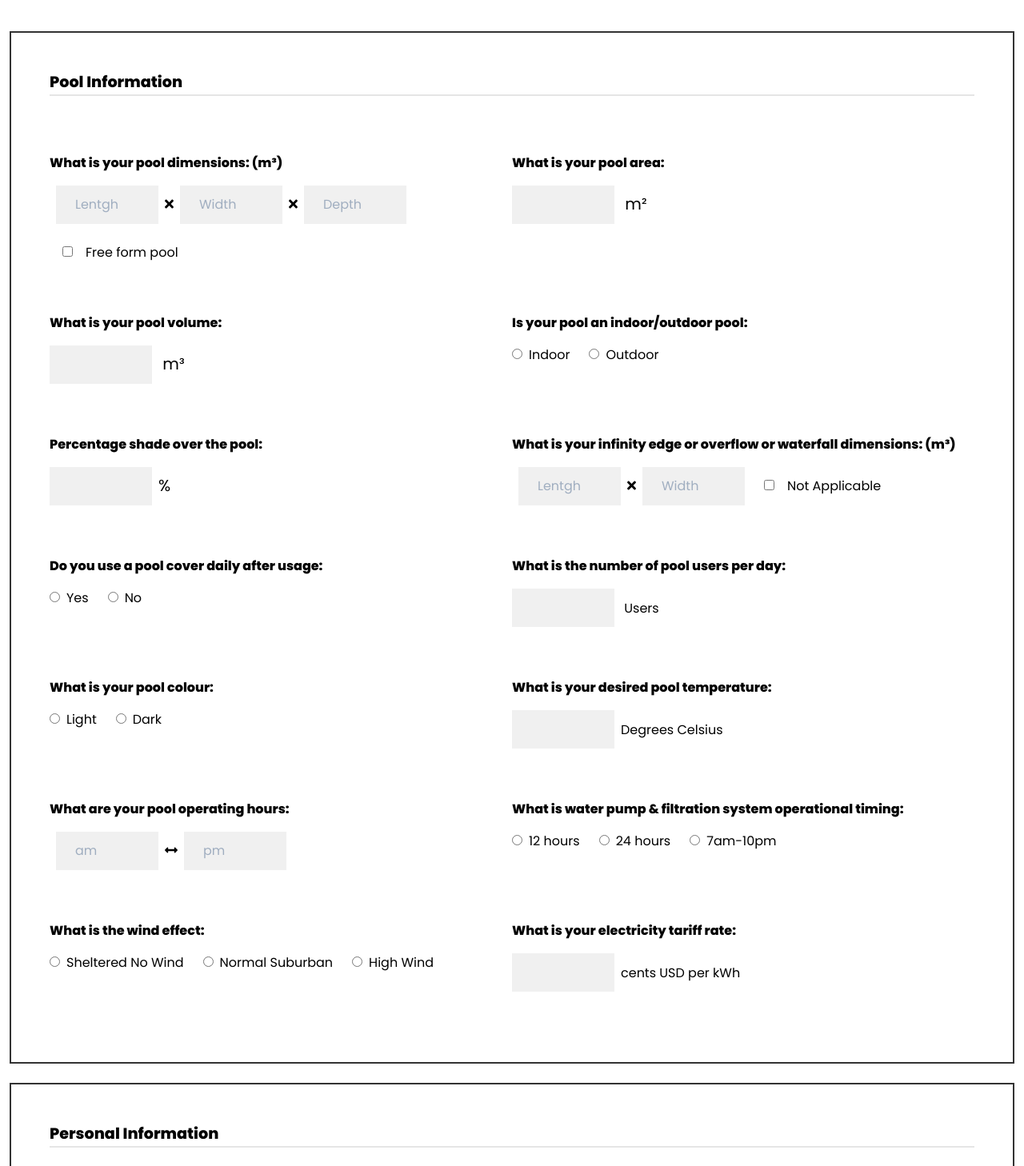
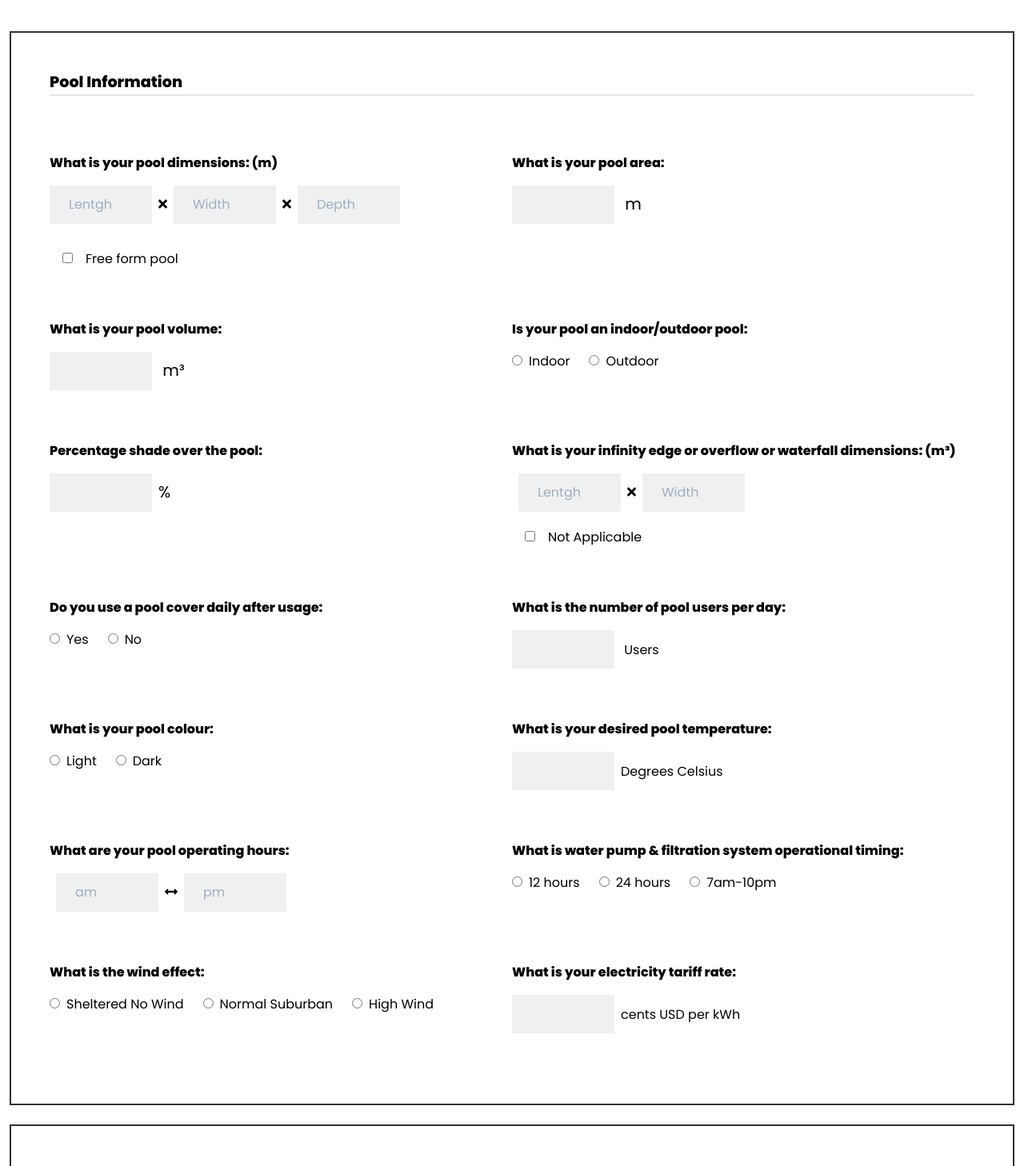
Before and after one commit to aatauil/Navatech-frontend, a React (Create React App) app: page /Evaluation in a window 1280 px wide. Shown: the part 244-1702 px from the top of the page at 80% size. Built offline with nearby package versions, Linux system fonts and the light colour scheme.

Commit message:
fixed pool evaluation layout for mobile

```diff
--- a/src/Routes/PoolEvalutation.js
+++ b/src/Routes/PoolEvalutation.js
@@ -17,16 +17,16 @@ function PoolEvalutation() {
                     <div className="grid grid-flow-row  grid-cols-1 xl:grid-cols-2 py-6">
                         <div className="mt-12">
                         <fieldset>
-                            <legend className="font-bold">What is your pool dimensions: (m³)</legend>
+                            <legend className="font-bold">What is your pool dimensions: (m)</legend>
                             <div className="my-4">
                                 <label htmlFor="dimension-length" className="hidden"></label>
-                                <input type="number" min="0" id="dimension-length" name="dimension-length" className="p-6 mx-2 w-32 h-12 bg-gray" placeholder="Lentgh"></input>
-                                <FontAwesomeIcon icon={faTimes}/>
+                                <input type="number" min="0" id="dimension-length" name="dimension-length" className="ml-0 p-6  md:w-32 md:h-12 bg-gray mb-2 h-4 w-full" placeholder="Lentgh"></input>
+                                <FontAwesomeIcon icon={faTimes} className="hidden md:inline mx-2"/>
                                 <label htmlFor="dimension-width" className="hidden"></label>
-                                <input type="number" min="0" id="dimension-width" name="dimension-width" className="p-6 mx-2 w-32 h-12  bg-gray" placeholder="Width"></input>
-                                <FontAwesomeIcon icon={faTimes}/>
+                                <input type="number" min="0" id="dimension-width" name="dimension-width" className="ml-0 p-6  md:w-32 md:h-12  bg-gray mb-2  h-4 w-full" placeholder="Width"></input>
+                                <FontAwesomeIcon icon={faTimes} className="hidden md:inline mx-2"/>
                                 <label htmlFor="dimension-depth" className="hidden"></label>
-                                <input type="number" min="0" id="dimension-depth" name="dimension-depth"  className="p-6 mx-2 w-32 h-12  bg-gray" placeholder="Depth"></input>
+                                <input type="number" min="0" id="dimension-depth" name="dimension-depth"  className="ml-0 p-6  md:w-32 md:h-12  bg-gray mb-2  h-4 w-full" placeholder="Depth"></input>
                                 <div className="mt-6">
                                     <input type="checkbox" className="mx-4" id="no-overflow"></input>
                                     <label className="my-4" name="no-overflow" htmlFor="no-overflow">Free form pool</label>
@@ -38,7 +38,7 @@ function PoolEvalutation() {
                         <div className="mt-12">
                             <label className="font-bold" htmlFor="pool-area">What is your pool area:</label>
                             <div className="my-4">
-                                <input type="number" min="0" name="pool-area" id="pool-area" className="p-6 mr-2 w-32 h-12 bg-gray" ></input><span className="text-xl"> m²</span>
+                                <input type="number" min="0" name="pool-area" id="pool-area" className="p-6 mr-2 w-32 h-12 bg-gray" ></input><span className="text-xl"> m</span>
                             </div>
 
                         </div>
@@ -75,8 +75,10 @@ function PoolEvalutation() {
                                 <FontAwesomeIcon icon={faTimes}/>
                                 <label htmlFor="overflow-width" className="hidden"></label>
                                 <input type="number" min="0" id="overflow-width" name="width" className="p-6 mx-2 w-32 h-12  bg-gray" placeholder="Width"></input>
-                                <input type="checkbox" className="mx-4" id="no-overflow"></input>
-                                <label className="my-4" name="no-overflow" htmlFor="no-overflow">Not Applicable</label>
+                                <div>
+                                    <input type="checkbox" className="mt-6 mx-4" id="no-overflow"></input>
+                                    <label className="mt-6" name="no-overflow" htmlFor="no-overflow">Not Applicable</label>
+                                </div>
                             </div>
                         </fieldset>
                         </div>
@@ -127,23 +129,35 @@ function PoolEvalutation() {
                         <div className="mt-12">
                             <label className="font-bold">What is water pump & filtration system operational timing:</label>
                             <div className="my-4">
+                                <div className="block md:inline">
                                     <input type="radio" className="mr-2" name="filtration" id="twelve" value="twelve"></input>
-                                <label className="mr-6" htmlFor="twelve">12 hours</label>
+                                    <label className="mr-6 whitespace-no-wrap" htmlFor="twelve">12 hours</label>
+                                </div>
+                                <div className="block md:inline">
                                     <input type="radio" className="mr-2" name="filtration" id="twenty-four" value="twenty-four"></input>
-                                <label className="mr-6" htmlFor="twenty-four" >24 hours</label>
+                                    <label className="mr-6 whitespace-no-wrap" htmlFor="twenty-four" >24 hours</label>
+                                </div>
+                                <div className="block md:inline">
                                     <input type="radio" className="mr-2" name="filtration" id="seven-to-ten" value="seven-to-ten"></input>
-                                <label htmlFor="seven-to-ten" >7am-10pm</label>
+                                    <label htmlFor="seven-to-ten whitespace-no-wrap" >7am-10pm</label>
+                                </div>
                             </div>
                         </div>
                         <div className="mt-12">
                             <label className="font-bold">What is the wind effect:</label>
                             <div className="my-4">
+                                <div className="block md:inline">
                                     <input type="radio" className="mr-2" name="wind-effect" id="sheltered" value="sheltered"></input>
                                     <label className="mr-6" htmlFor="sheltered">Sheltered No Wind</label>
+                                </div>
+                                <div className="block md:inline">
                                     <input type="radio" className="mr-2" name="wind-effect" id="suburban" value="suburban"></input>
                                     <label className="mr-6" htmlFor="suburban" >Normal Suburban</label>
+                                </div>
+                                <div className="block md:inline">
                                     <input type="radio" className="mr-2" name="wind-effect" id="high-wind" value="high-wind"></input>
                                     <label htmlFor="high-wind" >High Wind</label>
+                                </div>
                             </div>
                         </div>
                         <div className="mt-12">
```
Lines whose indentation alone changed are shown as unchanged.
